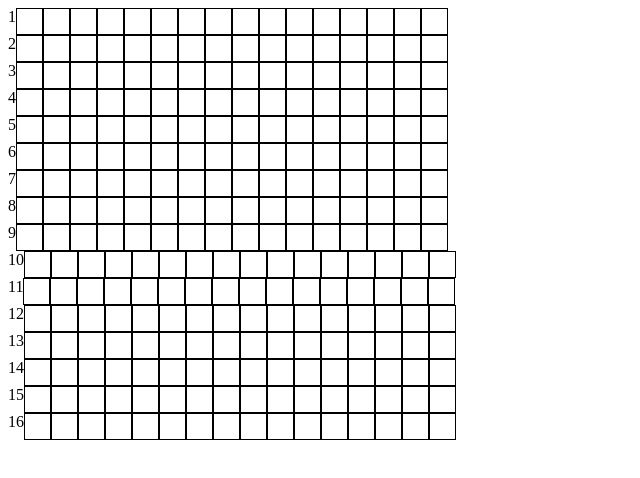
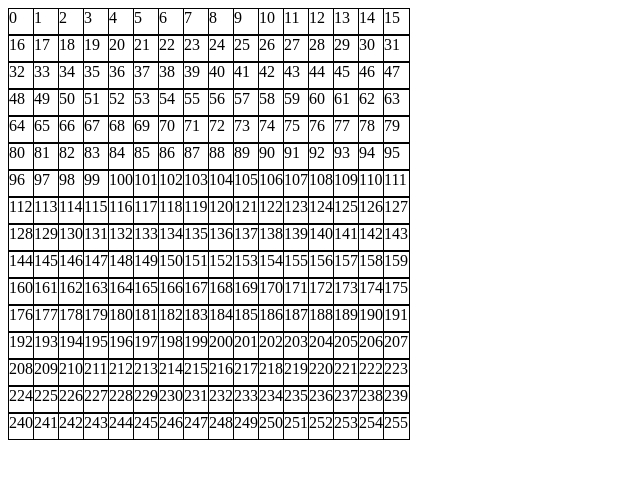
Before and after one commit to Jmainejj/etch-a-sketchs, a plain HTML site: page index.html in a window 1280 px wide. Shown: the whole page, without its empty margins (0-640 px from the left). Drawn offline with Linux system fonts and the light colour scheme.

Commit message:
changed board display into grid instead of flex

```diff
--- a/main.js
+++ b/main.js
@@ -3,20 +3,42 @@ let mainDiv = document.createElement('div')
 mainDiv.className = "main-div"
 document.body.append(mainDiv)
 
+let buttonDiv = document.createElement('div')
+buttonDiv.className = 'buttonDiv'
+let erase = document.createElement('button')
+erase.textContent = 'erase'
+let black = document.createElement('button')
+black.textContent = 'black'
+let blue = document.createElement('button')
+blue.textContent = 'blue'
+let reset = document.createElement('button')
+reset.textContent = 'reset'
+
+erase.className = "erase"
+black.className = "black-div"
+blue.className = "blue-div"
+reset.className = "reset-div"
+
+let num = 16
+
 function board(){
-    for (let i = 1; i < 17; i++){
-        // console.log(i)
-        let col = document.createElement('div')
-        col.className = 'col'
-        col.textContent = i
-        mainDiv.append(col)
+    for (let i = 0; i < num**2; i++){
+        let block = document.createElement('div')
+        block.className = 'block'
+        block.textContent = i
+        mainDiv.append(block)
 
-        for (let j = 1; j < 17; j++){
-            console.log(j)
-            let row = document.createElement('div')
-            row.className = 'row'
-            col.append(row)
-        }
+        // let block = document.createElement('div')
+        // block.className = 'block'
+        // // block.style.grid
+        // block.textContent = i
+        // container.append(block)
     }
 }
 board()
+
+// document.body.append(buttonDiv)
+// buttonDiv.append(erase)
+// buttonDiv.append(black)
+// buttonDiv.append(blue)
+// buttonDiv.append(reset)
--- a/styles.css
+++ b/styles.css
@@ -1,19 +1,17 @@
-.mainDiv{
+.main-div{
     /* display: flex; */
+    display: grid;
+    grid-template-columns: repeat(16, 25px);
+}
 
+.block{
+background-color: white;
+height: 25px;
+width: 25px;
+border: black solid 0.1px;
+/*   grid-gap: 0px; */
+/*   grid-column-start: 1 ; */
 }
-.col{
-    display: flex;
-
-
+.block:hover{
+    background-color: blue;
 }
- .row{
-    height: 25px;
-    width: 25px;
-    /* color: blue; */
-    /* background-color: blue; */
-    border: black 1px solid;
-}
-.row:hover{
-    background-color: green;
-}
```
